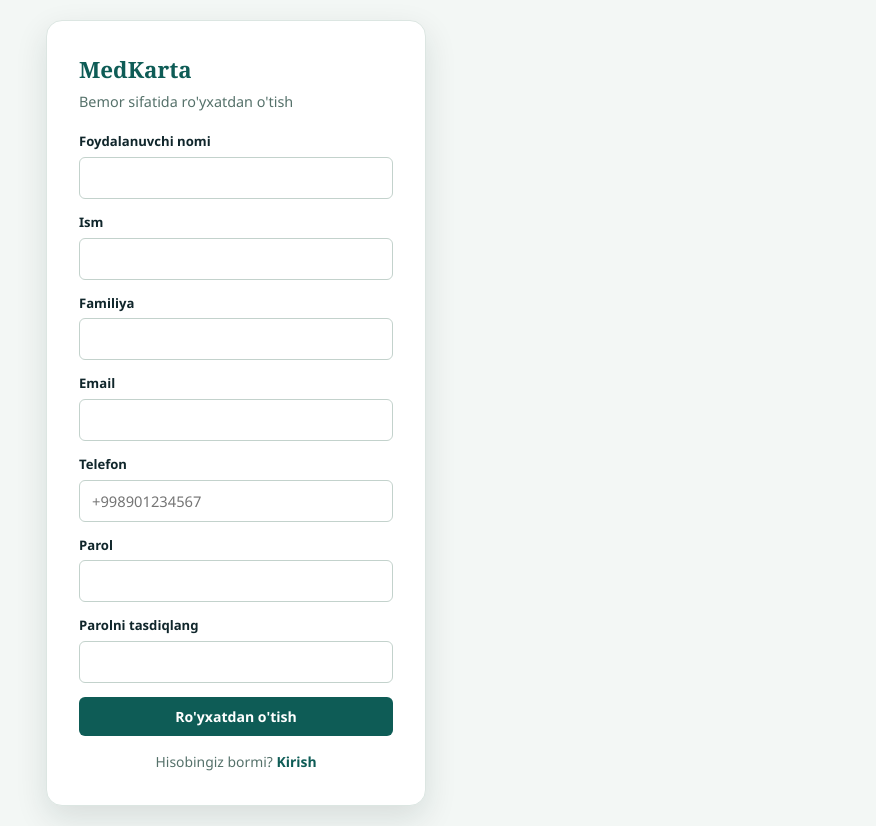
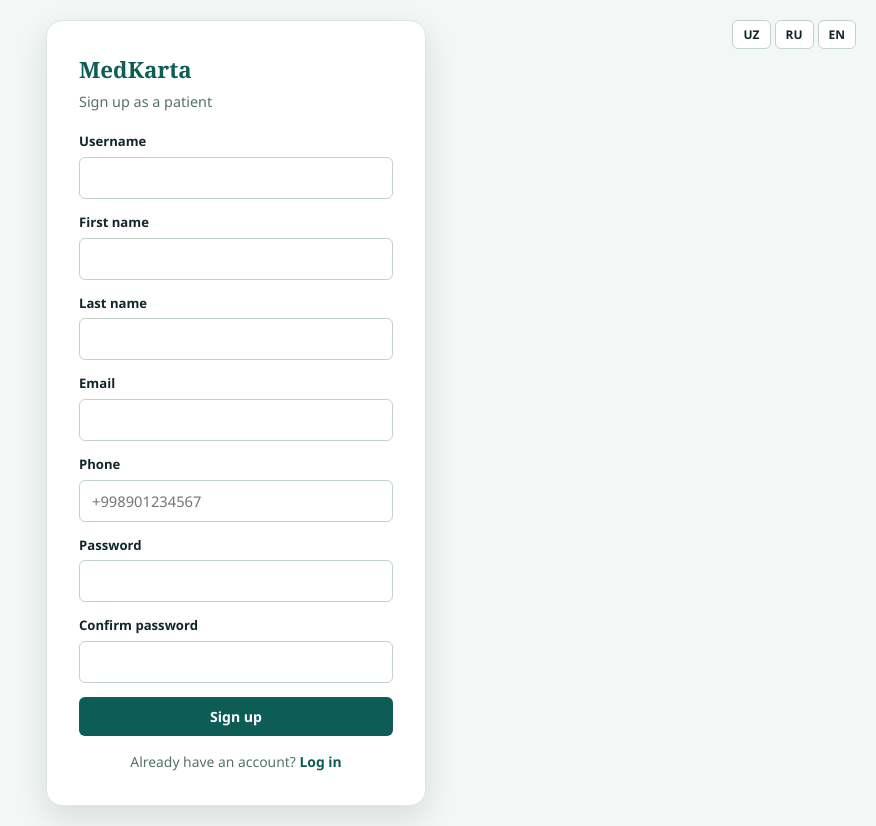
Before and after one commit to alishervoitov/frontend, a React app: page /register in a window 1280 px wide. Shown: the whole page, without its empty margins (404-1280 px from the left). Built offline with nearby package versions, Linux system fonts and the light colour scheme; the HTML template or start-up script is replaced by a standard one.

Commit message:
register

```diff
--- a/src/pages/RegisterPage.jsx
+++ b/src/pages/RegisterPage.jsx
@@ -1,10 +1,13 @@
 import { useState } from "react";
 import { useNavigate, Link } from "react-router-dom";
+import { useTranslation } from "react-i18next";
 import { useAuth } from "../context/AuthContext";
+import LanguageSwitcher from "../components/LanguageSwitcher";
 
 export default function RegisterPage() {
     const { register } = useAuth();
     const navigate = useNavigate();
+    const { t } = useTranslation();
 
     const [form, setForm] = useState({
         username: "", first_name: "", last_name: "",
@@ -27,7 +30,7 @@ export default function RegisterPage() {
         } catch (err) {
             const data = err.response?.data;
             const firstError = data && Object.values(data)[0];
-            setError(Array.isArray(firstError) ? firstError[0] : firstError || "Xatolik yuz berdi.");
+            setError(Array.isArray(firstError) ? firstError[0] : firstError || t("auth.loginError"));
         } finally {
             setLoading(false);
         }
@@ -35,48 +38,51 @@ export default function RegisterPage() {
 
     return (
         <div className="auth-page">
+            <div style={{ position: "absolute", top: 20, right: 20 }}>
+                <LanguageSwitcher />
+            </div>
             <div className="auth-card">
-                <div className="auth-brand">MedKarta</div>
-                <div className="auth-sub">Bemor sifatida ro'yxatdan o'tish</div>
+                <div className="auth-brand">{t("app.name")}</div>
+                <div className="auth-sub">{t("auth.registerTitle")}</div>
 
                 {error && <div className="alert-error">{error}</div>}
 
                 <form onSubmit={handleSubmit}>
                     <div className="field">
-                        <label>Foydalanuvchi nomi</label>
+                        <label>{t("auth.username")}</label>
                         <input value={form.username} onChange={update("username")} required />
                     </div>
                     <div className="field">
-                        <label>Ism</label>
+                        <label>{t("auth.firstName")}</label>
                         <input value={form.first_name} onChange={update("first_name")} required />
                     </div>
                     <div className="field">
-                        <label>Familiya</label>
+                        <label>{t("auth.lastName")}</label>
                         <input value={form.last_name} onChange={update("last_name")} required />
                     </div>
                     <div className="field">
-                        <label>Email</label>
+                        <label>{t("auth.email")}</label>
                         <input type="email" value={form.email} onChange={update("email")} required />
                     </div>
                     <div className="field">
-                        <label>Telefon</label>
+                        <label>{t("auth.phone")}</label>
                         <input value={form.phone} onChange={update("phone")} placeholder="+998901234567" />
                     </div>
                     <div className="field">
-                        <label>Parol</label>
+                        <label>{t("auth.password")}</label>
                         <input type="password" value={form.password} onChange={update("password")} required />
                     </div>
                     <div className="field">
-                        <label>Parolni tasdiqlang</label>
+                        <label>{t("auth.confirmPassword")}</label>
                         <input type="password" value={form.password_confirm} onChange={update("password_confirm")} required />
                     </div>
                     <button className="btn btn-primary" type="submit" disabled={loading}>
-                        {loading ? "Yuborilmoqda..." : "Ro'yxatdan o'tish"}
+                        {loading ? t("auth.submitting") : t("auth.registerButton")}
                     </button>
                 </form>
 
                 <div className="auth-switch">
-                    Hisobingiz bormi? <Link to="/login">Kirish</Link>
+                    {t("auth.haveAccount")} <Link to="/login">{t("auth.login")}</Link>
                 </div>
             </div>
         </div>
```
